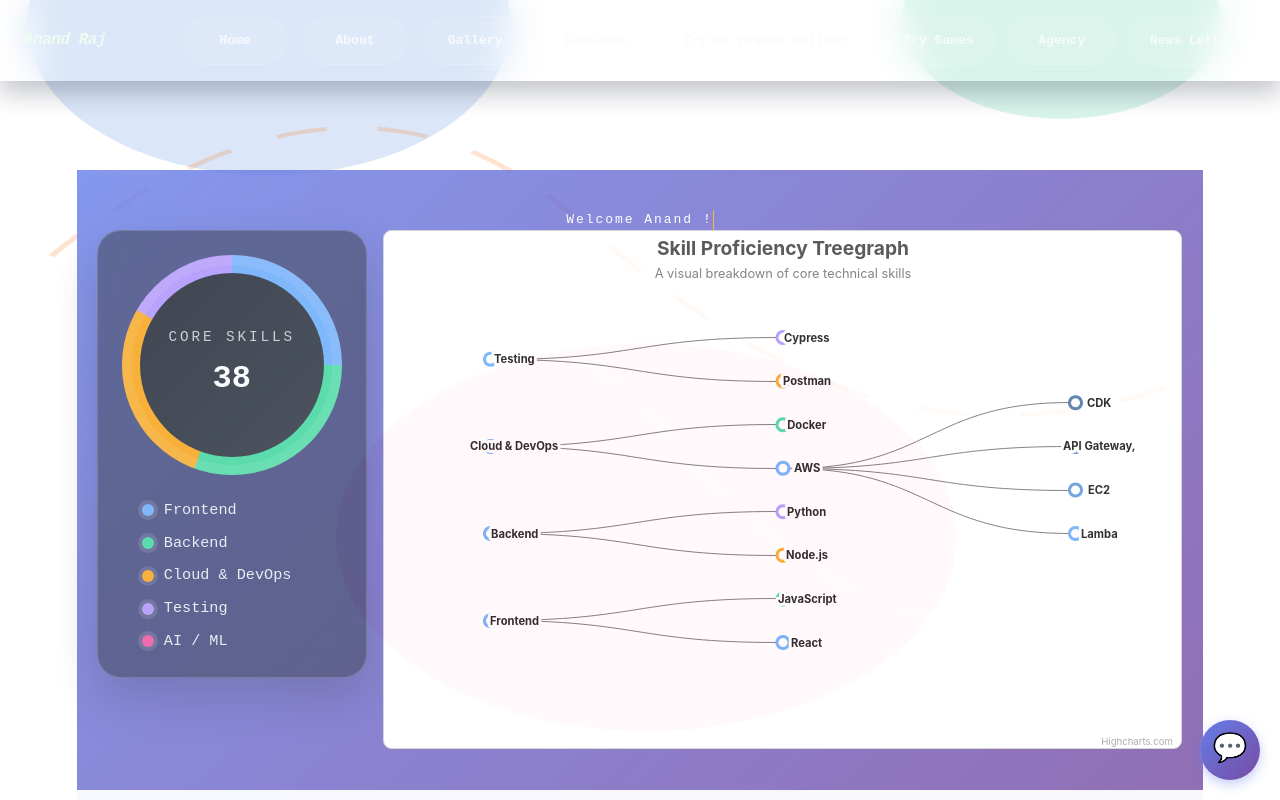
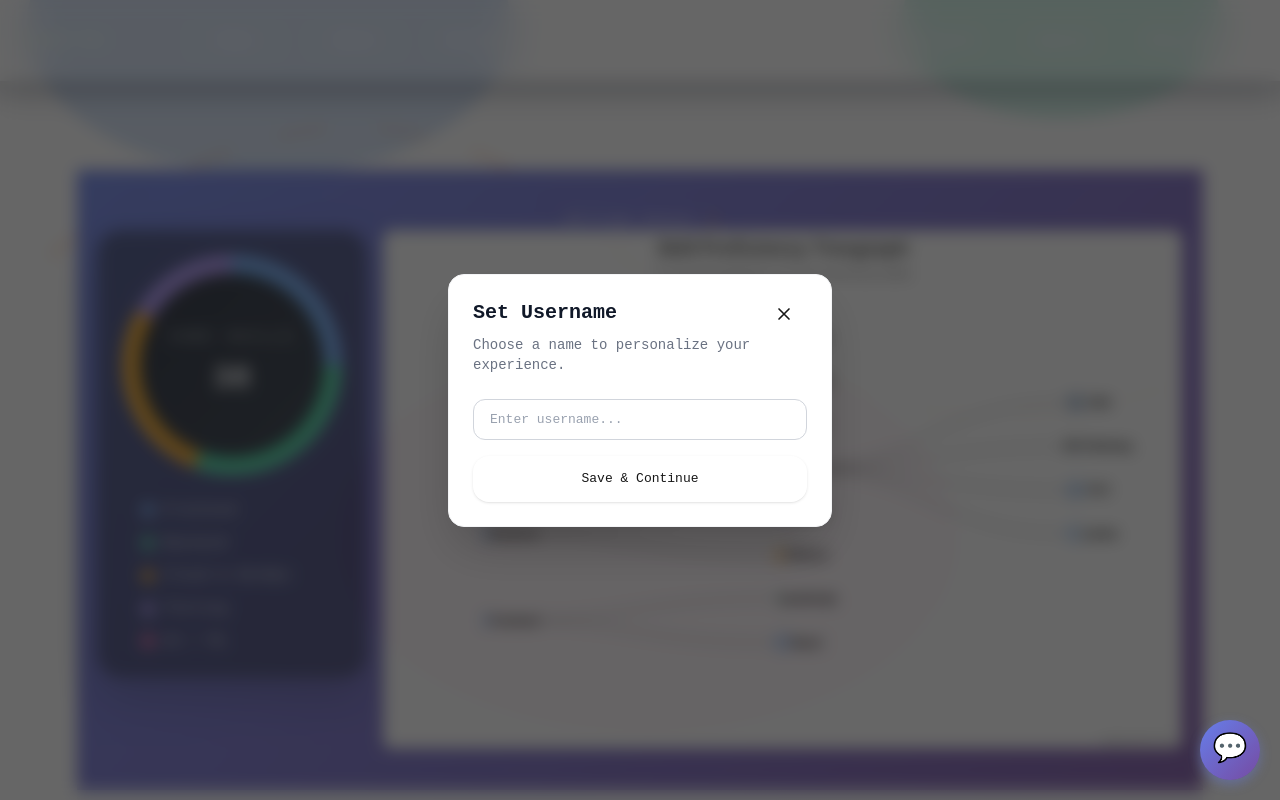
Before and after one commit to Anand-1/portfolio-frontend, a Next.js app: page / in a window 1280 px wide. Shown: the top 800 px of the page. Built offline with nearby package versions, Linux system fonts and the light colour scheme.

Commit message:
supabase added

```diff
--- a/package.json
+++ b/package.json
@@ -15,6 +15,8 @@
     "e2e:debug": "playwright test --debug"
   },
   "dependencies": {
+    "@supabase/ssr": "^0.12.4",
+    "@supabase/supabase-js": "^2.112.2",
     "@tailwindcss/postcss": "^4.3.0",
     "highcharts": "^13.0.0",
     "highcharts-react-official": "^3.2.3",
--- /dev/null
+++ b/src/app/api/hello/route.ts
@@ -0,0 +1,104 @@
+import { NextResponse, NextRequest } from 'next/server';
+import { createClient, PostgrestError } from '@supabase/supabase-js';
+
+// 1. Initialize the Supabase client
+const supabaseUrl = process.env.NEXT_PUBLIC_SUPABASE_URL;
+const supabaseKey = process.env.NEXT_PUBLIC_SUPABASE_PUBLISHABLE_KEY;
+
+if (!supabaseUrl || !supabaseKey) {
+  throw new Error('Missing Supabase environment variables');
+}
+
+const supabase = createClient(supabaseUrl, supabaseKey);
+
+// Define type structures for our data models
+interface UserProfile {
+  id: string;
+  username: string;
+  created_at: string;
+}
+
+interface RequestBody {
+  username?: string;
+}
+
+/**
+ * GET Request: Fetches a username from the Supabase database
+ * Endpoint: /api/user?username=alice123
+ */
+export async function GET(request: NextRequest): Promise<NextResponse> {
+  try {
+    const { searchParams } = new URL(request.url);
+    const username = searchParams.get('username');
+
+    if (!username) {
+      return NextResponse.json({ error: "Username parameter is required" }, { status: 400 });
+    }
+
+    // Query Supabase for the explicit UserProfile shape
+    const { data, error } = await supabase
+      .from('users')
+      .select('id, username, created_at')
+      .eq('username', username)
+      .maybeSingle<UserProfile>();
+
+    if (error) {
+      return NextResponse.json({ error: error.message }, { status: 500 });
+    }
+
+    if (!data) {
+      return NextResponse.json({ error: "User not found" }, { status: 404 });
+    }
+
+    return NextResponse.json({ user: data });
+
+  } catch (err) {
+    return NextResponse.json({ error: "Internal Server Error" }, { status: 500 });
+  }
+}
+
+/**
+ * POST Request: Receives a username payload and saves it to Supabase
+ * Endpoint: /api/user
+ */
+export async function POST(request: NextRequest): Promise<NextResponse> {
+  try {
+    const body: RequestBody = await request.json();
+    const { username } = body;
+
+    if (!username) {
+      return NextResponse.json({ error: "Username field is required in body" }, { status: 400 });
+    }
+
+    const sanitizedUsername = username.trim();
+
+    const { data, error } = await supabase
+      .from('users')
+      .insert({ 'username': sanitizedUsername })
+      .select()
+      .single<UserProfile>();
+
+    // 3. Handle database response errors
+    if (error) {
+      // Catch duplicate username constraint violation (PostgREST code 23505)
+      if (error.code === "23505") {
+        return NextResponse.json(
+          { error: "Username is already taken" },
+          { status: 409 }
+        );
+      }
+      return NextResponse.json(
+        { error: error.message },
+        { status: 500 }
+      );
+    }
+
+    return NextResponse.json({
+      message: "Username saved successfully!",
+      user: data
+    }, { status: 201 });
+
+  } catch (err) {
+    return NextResponse.json({ error: "Invalid request payload" }, { status: 400 });
+  }
+}
--- /dev/null
+++ b/src/app/components/Usernamepopup/UsernamePopup.tsx
@@ -0,0 +1,128 @@
+'use client';
+
+import { useState, useEffect } from 'react';
+
+export default function UsernamePopup() {
+  const [username, setUsername] = useState('');
+  const [inputVal, setInputVal] = useState('');
+  const [isOpen, setIsOpen] = useState(true);
+  const [isLoading, setIsLoading] = useState(false); // New state to handle loading UI
+  useEffect(() => {
+    const savedUser = localStorage.getItem('app_username');
+    if (savedUser) {
+      setUsername(savedUser);
+    } else {
+      setIsOpen(true);
+    }
+  }, []);
+
+  const handleSubmit = async (e: React.FormEvent) => {
+    e.preventDefault();
+    if (!inputVal.trim() || isLoading) return;
+
+    setIsLoading(true);
+
+    try {
+      // Make the POST API call to the specified endpoint
+      const response = await fetch('http://localhost:3000/api/hello', {
+        method: 'POST',
+        headers: {
+          'Content-Type': 'application/json',
+        },
+        body: JSON.stringify({ username: inputVal }),
+      });
+
+      if (!response.ok) {
+        throw new Error('Failed to save username to server');
+      }
+
+      // If server responds successfully, update local storage and state
+      localStorage.setItem('app_username', inputVal);
+      setUsername(inputVal);
+      setIsOpen(false);
+    } catch (error) {
+      console.error('API Error:', error);
+      alert('Something went wrong. Please try again.');
+    } finally {
+      setIsLoading(false);
+    }
+  };
+
+  const handleClose = () => {
+    setIsOpen(false);
+  };
+
+  if (!isOpen) {
+    return (
+      <div className="p-8 text-center text-gray-800 dark:text-gray-200">
+        {username ? (
+          <h1 className="text-2xl font-bold">Welcome back, {username}!</h1>
+        ) : (
+          <h1 className="text-2xl font-bold">Welcome, Guest!</h1>
+        )}
+      </div>
+    );
+  }
+
+  return (
+    <div className="fixed inset-0 bg-black/60 backdrop-blur-sm flex items-center justify-center z-50 p-15 transition-opacity duration-300">
+      <div className="bg-white dark:bg-gray-900 border border-gray-100 dark:border-gray-800 p-6 rounded-2xl shadow-2xl max-w-sm w-full relative transform scale-100 transition-transform duration-300">
+
+        {/* Close Button */}
+        <button
+          onClick={handleClose}
+          type="button"
+          className="absolute top-4 right-4 text-gray-400 hover:text-gray-600 dark:hover:text-gray-300 transition-colors p-1 rounded-full hover:bg-gray-100 dark:hover:bg-gray-800"
+          aria-label="Close"
+          disabled={isLoading}
+        >
+          <svg className="w-5 h-5" fill="none" viewBox="0 0 24 24" stroke="currentColor">
+            <path strokeLinecap="round" strokeLinejoin="round" strokeWidth={2} d="M6 18L18 6M6 6l12 12" />
+          </svg>
+        </button>
+
+        {/* Title */}
+        <h2 className="text-xl font-bold text-gray-900 dark:text-white mb-2 pr-6">
+          Set Username
+        </h2>
+        <p className="text-sm text-gray-500 dark:text-gray-400 mb-6">
+          Choose a name to personalize your experience.
+        </p>
+
+        {/* Form */}
+        <form onSubmit={handleSubmit} className="space-y-4">
+          <div>
+            <input
+              type="text"
+              value={inputVal}
+              onChange={(e) => setInputVal(e.target.value)}
+              placeholder="Enter username..."
+              maxLength={20}
+              disabled={isLoading}
+              className="w-full px-4 py-2.5 rounded-xl border border-gray-300 dark:border-gray-700 bg-transparent text-gray-900 dark:text-white placeholder-gray-400 focus:outline-none focus:ring-2 focus:ring-blue-500 focus:border-transparent transition-all disabled:opacity-50"
+              required
+            />
+          </div>
+
+          <button
+            type="submit"
+            disabled={isLoading}
+            className="w-full bg-blue-600 hover:bg-blue-700 text-white font-medium py-2.5 px-4 rounded-xl shadow-sm transition-all focus:outline-none focus:ring-2 focus:ring-blue-500 focus:ring-offset-2 dark:focus:ring-offset-gray-900 disabled:opacity-50 flex items-center justify-center gap-2"
+          >
+            {isLoading ? (
+              <>
+                <svg className="animate-spin h-5 w-5 text-white" fill="none" viewBox="0 0 24 24">
+                  <circle className="opacity-25" cx="12" cy="12" r="10" stroke="currentColor" strokeWidth="4" />
+                  <path className="opacity-75" fill="currentColor" d="M4 12a8 8 0 018-8V0C5.373 0 0 5.373 0 12h4zm2 5.291A7.962 7.962 0 014 12H0c0 3.042 1.135 5.824 3 7.938l3-2.647z" />
+                </svg>
+                Saving...
+              </>
+            ) : (
+              'Save & Continue'
+            )}
+          </button>
+        </form>
+      </div>
+    </div>
+  );
+}
--- a/src/app/globals.css
+++ b/src/app/globals.css
@@ -47,12 +47,6 @@ body {
   z-index: 1;
   min-height: 100vh;
   width: 100%;
-}
-
-* {
-  box-sizing: border-box;
-  padding: 0;
-  margin: 0;
 }
 
 a {
--- a/src/app/layout.tsx
+++ b/src/app/layout.tsx
@@ -2,7 +2,7 @@ import type { Metadata } from "next";
 import { Geist, Geist_Mono } from "next/font/google";
 import NextTopLoader from "nextjs-toploader";
 import "./globals.css";
-import AppShell from "./components/layout/AppShell";
+import AppShell from "./layout/AppShell";
 
 const geistSans = Geist({
   variable: "--font-geist-sans",
--- a/src/app/components/layout/AppShell.tsx
+++ b/src/app/layout/AppShell.tsx
@@ -1,6 +1,7 @@
 import Navigation from '@/app/navigation/page';
 import ChatPortal from '@/app/components/Chat/ChatPortal';
 import AnimatedBackground from '@/app/components/AnimatedBackground';
+import UsernamePopup from '@/app/components/Usernamepopup/UsernamePopup';
 // import Sidebar from './Sidebar';
 
 interface AppShellProps {
@@ -12,6 +13,7 @@ export default function AppShell({ children }: AppShellProps) {
     <>
       <AnimatedBackground />
       <Navigation />
+      <UsernamePopup />
       {/* <Sidebar/> */}
       <div className="appContent">{children}</div>
       <ChatPortal />
```
Also changed, not shown: src/app/layout/Sidebar.module.css (renamed from src/app/components/layout/Sidebar.module.css), src/app/layout/Sidebar.tsx (renamed from src/app/components/layout/Sidebar.tsx), 1 other file (tests, documents, lock files or other folders).
